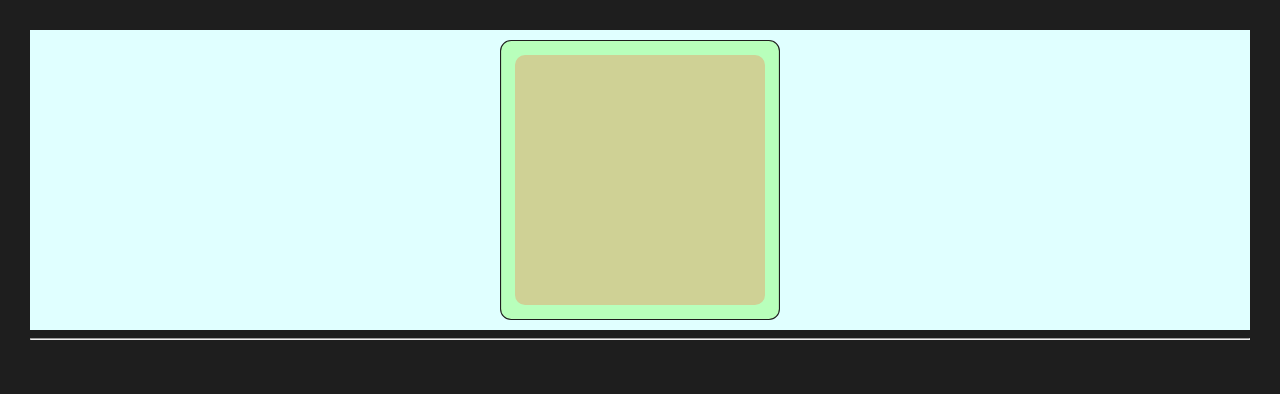
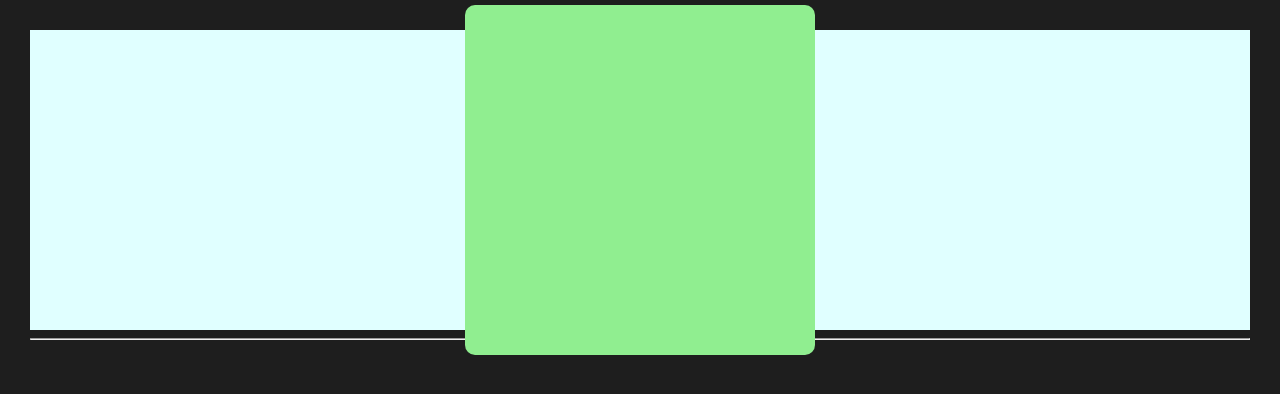
Before and after one commit to AlexSOTe/SOTeUI, a Vue app: page / in a window 1280 px wide. Shown: the top 394 px of the page. Built offline with nearby package versions, Linux system fonts and the light colour scheme.

Commit message:
封装卡片，对外暴露一个配置项

```diff
--- a/src/components/MyComponent.vue
+++ b/src/components/MyComponent.vue
@@ -2,7 +2,6 @@
   <div class="MyComponent">
     <TiltCard />
     <hr />
-    <!--<div v-tilt style="width:200px;height:200px;">123</div>-->
   </div>
 </template>
 
--- a/src/components/TiltCard.vue
+++ b/src/components/TiltCard.vue
@@ -1,29 +1,18 @@
 <template>
-  <div class="TiltCard">
-    <div class="tiltEle" v-tilt="tiltOptions"></div>
-  </div>
+  <div class="TiltCard" v-tilt="tiltOptions"></div>
 </template>
 
 <script lang="ts" setup>
   const name: string = 'TiltCard';
   const tiltOptions = {
-    degreeRate: 20,
+    degreeRate: 10,
     translateZ: '100px',
+    width: '350px',
+    height: '350px',
   };
 </script>
 
 <style scoped lang="scss">
   .TiltCard {
-    height: 300px;
-    background-color: lightcyan;
-    display: flex;
-    justify-content: center;
-    align-items: center;
-    perspective: 1000px;
-
-    .tiltEle {
-      width: 250px;
-      height: 250px;
-    }
   }
 </style>
--- a/src/directives/tilt.ts
+++ b/src/directives/tilt.ts
@@ -1,11 +1,29 @@
-
-interface IBindObjValue {
+// 对外暴露的配置项
+interface ITiltOptions {
+  /**
+   * 倾斜程度，推荐 10~30，越大倾斜角度越小
+   */
   degreeRate: number;
+  /**
+   * z轴偏移量，默认 100px
+   */
   translateZ: string;
+  /**
+   * 可倾斜的卡片宽度，默认 250px
+   */
+  width?: string;
+  /**
+   * 可倾斜的卡片高度，默认 250px
+   */
+  height?: string;
   [key: string]: any;
 }
+const bindValue = {
+  degreeRate: 15,
+  translateZ: '100px',
+}
 interface IBindObj {
-  value: IBindObjValue | undefined;
+  value: ITiltOptions | undefined;
   [key: string]: any;
 }
 
@@ -13,79 +31,87 @@ export class TiltDirective {
   Entry() {
     const name = 'tilt';
     const obj = {
-      mounted: (ele: HTMLElement, bind: IBindObj) => {
-        const degreeRate = bind.value && bind.value.degreeRate ?
-          bind.value.degreeRate : 15;
-        const eleStyleCover = {
-          translateZ: bind.value?.translateZ ?? '100px',
-        }
-        // 获取被绑定元素的宽高
-        const eleStyle = getComputedStyle(ele);
-        console.log('style', eleStyle);
+      // 这个 boxDiv 现在是外层容器
+      mounted: (boxDiv: HTMLElement, bind: IBindObj) => {
+        boxDiv.setAttribute('style', `
+height: 300px;
+background-color: lightcyan;
+display: flex;
+justify-content: center;
+align-items: center;
+perspective: 1000px;
+`);
 
-        const floatDiv1 = document.createElement('div');
-        floatDiv1.setAttribute('style', `
-position: absolute;
-left: 50%;
-top: 50%;
-width: 100%;
-height: 100%;
-background-color: #4cff0044;
-transform: translate3d(-50%,-50%,${eleStyleCover.translateZ});
-border: 1px solid #1e1e1e;
-border-radius: 10px;
-`);
-        ele.appendChild(floatDiv1);
+        // 创建内层相应鼠标动画的元素
+        const card = document.createElement('div');
+        //const cardStyleCover = {
+        //  translateZ: bind.value?.translateZ ?? '100px',
+        //}
 
-        this.SetStyle(ele, eleStyle);
-        this.DealEvent(ele, eleStyle, degreeRate);
+        //        const floatDiv1 = document.createElement('div');
+        //        floatDiv1.setAttribute('style', `
+        //position: absolute;
+        //left: 50%;
+        //top: 50%;
+        //width: 100%;
+        //height: 100%;
+        //background-color: #4cff0044;
+        //transform: translate3d(-50%,-50%,${cardStyleCover.translateZ});
+        //border: 1px solid #1e1e1e;
+        //border-radius: 10px;
+        //`);
+        //        card.appendChild(floatDiv1);
+
+        this.SetEleStyle(card, bind.value || bindValue);
+        this.DealEleEvent(card, bind.value || bindValue);
+        boxDiv.appendChild(card);
       }
     };
     return { name, obj }
   }
   /**
    * 处理事件相关
-   * @param ele
-   * @param degreeRate
+   * @param card
+   * @param bindValue
    */
-  DealEvent(ele: HTMLElement, eleStyle: CSSStyleDeclaration, degreeRate: number) {
-    const eleW = parseInt(eleStyle.width);
-    const eleH = parseInt(eleStyle.height);
-
-    ele.addEventListener('mousemove', (evt: MouseEvent) => {
+  DealEleEvent(card: HTMLElement, bindValue: ITiltOptions) {
+    const degreeRate = bindValue.degreeRate || 15;
+    const cardW = parseInt(bindValue.width || '250px');
+    const cardH = parseInt(bindValue.height || '250px');
+    card.addEventListener('mousemove', (evt: MouseEvent) => {
       // 获取到鼠标在被绑定元素中的位置
       const mx = evt.offsetX;
       const my = evt.offsetY;
-      // 把坐标转换到pink方块中间
-      const ox = mx - (eleW / 2);
-      const oy = my - (eleH / 2);
+      // 把坐标转换到lightgreen方块中间
+      const ox = mx - (cardW / 2);
+      const oy = my - (cardH / 2);
+      console.log(ox, oy);
       // 好了( •̀ ω •́ )y
-      ele.style.transform = `rotateX(${-oy / degreeRate}deg) rotateY(${ox / degreeRate}deg)`;
+      card.style.transform = `rotateX(${-oy / degreeRate}deg) rotateY(${ox / degreeRate}deg)`;
+      console.log('card.style.transform', card.style.transform);
     }, false);
 
-    ele.addEventListener('mouseleave', (evt: MouseEvent) => {
+    card.addEventListener('mouseleave', (evt: MouseEvent) => {
       // 鼠标离开元素的时候重置transform
-      ele.style.transform = `rotateX(0deg) rotateY(0deg)`;
-      ele.style.transition = 'all ease 300ms';
+      card.style.transform = `rotateX(0deg) rotateY(0deg)`;
+      card.style.transition = 'all ease 300ms';
       setTimeout(() => {
-        ele.style.transition = 'none';
+        card.style.transition = 'none';
       }, 300)
     }, false);
   }
 
-  SetStyle(ele: HTMLElement, eleStyle: CSSStyleDeclaration) {
-    const eleW = parseInt(eleStyle.width);
-    const eleH = parseInt(eleStyle.height);
+  SetEleStyle(card: HTMLElement, bindValue: ITiltOptions) {
     let style = `
 position: relative;
-background-color: pink;
+background-color: lightgreen;
 border-radius: 10px;
 transform-style: preserve-3d;
 transition: none;
+width: ${bindValue.width};
+height: ${bindValue.height};
 `
-    style += eleW ? `width: ${eleW}px;` : `width: 100px;`;
-    style += eleH ? `height: ${eleH}px;` : `height: 100px;`;
     // 设置默认样式
-    ele.setAttribute('style', style);
+    card.setAttribute('style', style);
   }
 }
```
